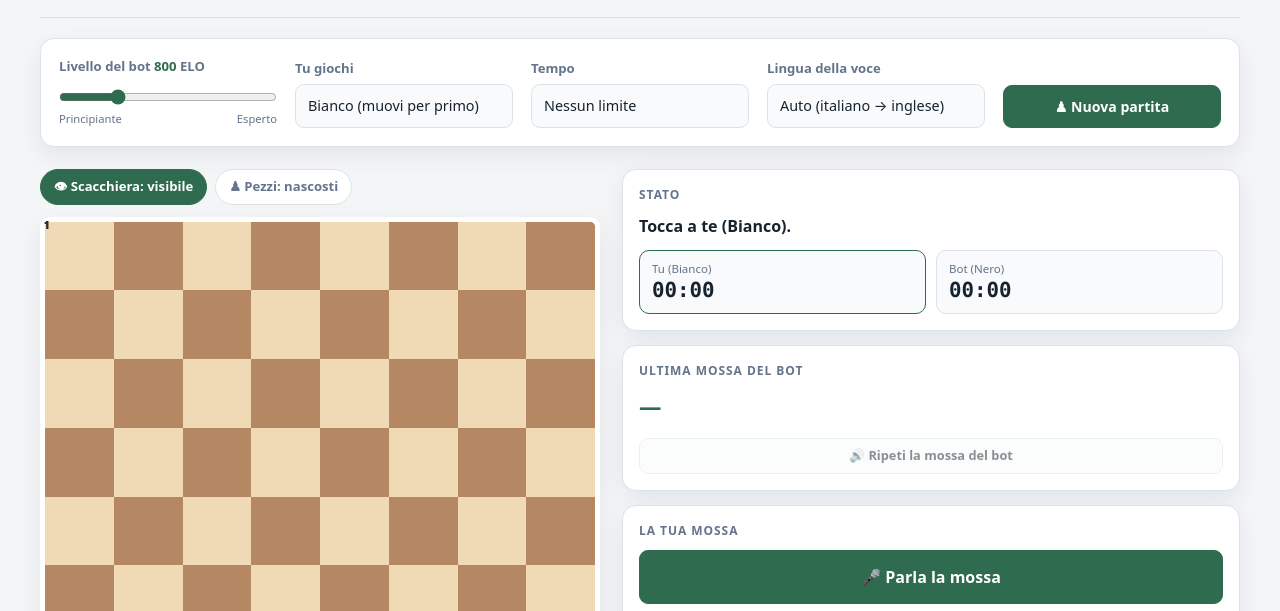
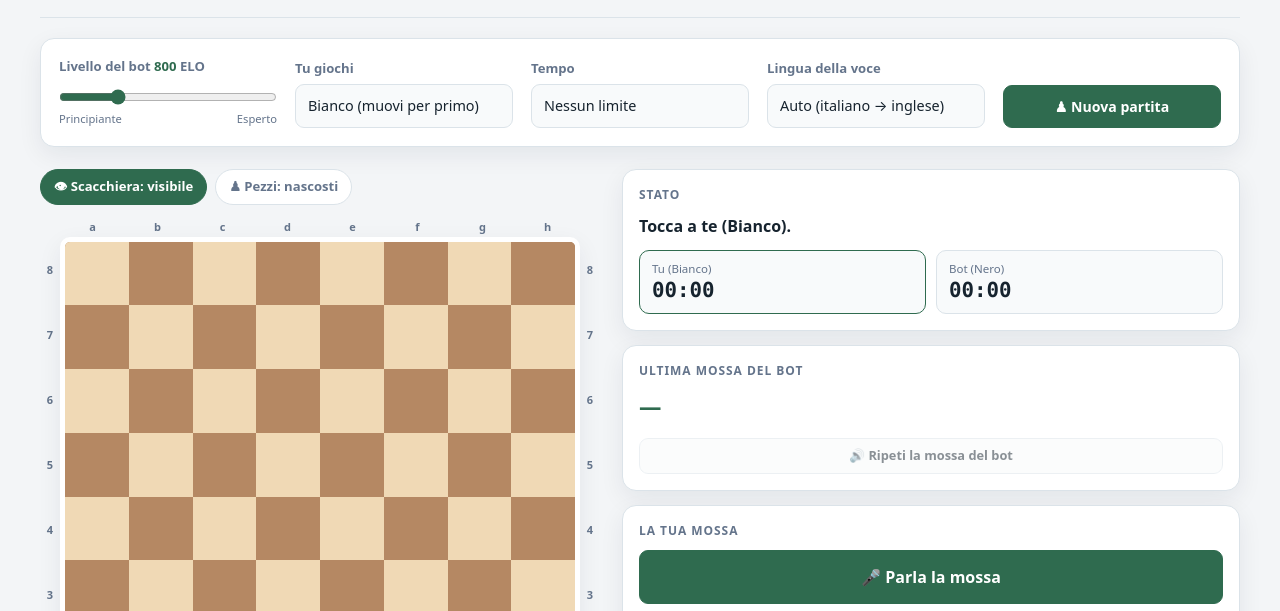
Before and after one commit to stefanopicchi/blindchess, a plain HTML site: page index.html in a window 1280 px wide. Both pictures are taken after a click on the button "👁 Scacchiera: nascosta". Shown: the part 173-784 px from the top of the page. Drawn offline with Linux system fonts and the light colour scheme; no server answers.

Commit message:
Sposta le coordinate ai lati della scacchiera e rimuove il numero nella casella

```diff
--- a/index.html
+++ b/index.html
@@ -89,7 +89,13 @@
         </div>
 
         <div id="boardWrap" class="board-wrap">
-          <div id="board" class="board" role="grid" aria-label="Scacchiera"></div>
+          <div class="board-frame">
+            <div id="filesTop" class="board-coords board-coords--top" aria-hidden="true"></div>
+            <div id="ranksLeft" class="board-coords board-coords--left" aria-hidden="true"></div>
+            <div id="board" class="board" role="grid" aria-label="Scacchiera"></div>
+            <div id="ranksRight" class="board-coords board-coords--right" aria-hidden="true"></div>
+            <div id="filesBottom" class="board-coords board-coords--bottom" aria-hidden="true"></div>
+          </div>
           <div id="boardVeil" class="board-veil">
             <span class="board-veil__icon" aria-hidden="true">🙈</span>
             <strong>Scacchiera nascosta</strong>
--- a/src/board.js
+++ b/src/board.js
@@ -12,6 +12,12 @@ export class BoardView {
     this.el = element;
     this.onSquareClick = onSquareClick;
     this.squares = [];
+    this.coords = {
+      top: document.getElementById('filesTop'),
+      bottom: document.getElementById('filesBottom'),
+      left: document.getElementById('ranksLeft'),
+      right: document.getElementById('ranksRight'),
+    };
 
     for (let i = 0; i < 64; i += 1) {
       const button = document.createElement('button');
@@ -38,6 +44,7 @@ export class BoardView {
     const ranks = orientation === 'w' ? [8, 7, 6, 5, 4, 3, 2, 1] : [1, 2, 3, 4, 5, 6, 7, 8];
     const files = orientation === 'w' ? [...FILES] : [...FILES].reverse();
     const targetSet = new Set(targets.map((t) => t.square || t));
+    this.renderCoords(files, ranks);
 
     let index = 0;
     for (const rank of ranks) {
@@ -62,13 +69,8 @@ export class BoardView {
         button.dataset.square = square;
         button.disabled = !interactive;
 
-        const fileLabel = file === files[files.length - 1]
-          ? `<span class="coord coord--file">${file}</span>` : '';
-        const rankLabel = rank === ranks[ranks.length - 1]
-          ? `<span class="coord coord--rank">${rank}</span>` : '';
         const glyph = piece ? GLYPHS[piece.color][piece.type] : '';
-
-        button.innerHTML = `${glyph}${fileLabel}${rankLabel}`;
+        button.innerHTML = glyph;
         const pieceLabel = piece
           ? `, ${piece.color === 'w' ? 'bianco' : 'nero'} ${NAMES_IT[piece.type]}`
           : '';
@@ -76,4 +78,23 @@ export class BoardView {
       }
     }
   }
+
+  renderCoords(files, ranks) {
+    const groups = [
+      ['top', files],
+      ['bottom', files],
+      ['left', ranks],
+      ['right', ranks],
+    ];
+    for (const [key, values] of groups) {
+      const node = this.coords[key];
+      if (!node) continue;
+      const labels = values.map((value) => {
+        const span = document.createElement('span');
+        span.textContent = String(value);
+        return span;
+      });
+      node.replaceChildren(...labels);
+    }
+  }
 }
--- a/styles.css
+++ b/styles.css
@@ -206,10 +206,28 @@ input[type="range"] { accent-color: var(--accent); cursor: pointer; margin: 6px
 .btn--paused { background: var(--warn); border-color: var(--warn); color: #fff; }
 .btn--paused:hover { background: var(--warn); border-color: var(--warn); }
 
-.board-wrap { position: relative; width: 100%; aspect-ratio: 1 / 1; }
+.board-wrap { position: relative; width: 100%; }
+.board-frame {
+  display: grid;
+  grid-template-columns: 20px minmax(0, 1fr) 20px;
+  grid-template-rows: 20px auto 20px;
+}
+.board-coords {
+  display: grid; place-items: center;
+  font: 700 11px/1 system-ui, sans-serif; color: var(--muted);
+  user-select: none; pointer-events: none;
+}
+.board-coords--top, .board-coords--bottom { grid-column: 2; grid-template-columns: repeat(8, 1fr); }
+.board-coords--top { grid-row: 1; }
+.board-coords--bottom { grid-row: 3; }
+.board-coords--left, .board-coords--right { grid-row: 2; grid-template-rows: repeat(8, 1fr); }
+.board-coords--left { grid-column: 1; }
+.board-coords--right { grid-column: 3; }
+.board-wrap.is-hidden .board-coords { opacity: 0; }
 .board {
+  grid-column: 2; grid-row: 2;
   display: grid; grid-template-columns: repeat(8, 1fr); grid-template-rows: repeat(8, 1fr);
-  width: 100%; height: 100%;
+  width: 100%; aspect-ratio: 1 / 1;
   border: 5px solid var(--surface); border-radius: 10px; overflow: hidden;
   box-shadow: var(--shadow); background: var(--square-dark);
 }
@@ -232,10 +250,6 @@ input[type="range"] { accent-color: var(--accent); cursor: pointer; margin: 6px
 }
 .square--capture::after { width: 80%; height: 80%; background: transparent; border: 5px solid color-mix(in srgb, var(--accent) 60%, transparent); }
 .square[data-square]:disabled { cursor: default; }
-.coord { position: absolute; font: 600 10px/1 system-ui, sans-serif; opacity: .55; pointer-events: none; }
-.coord--file { bottom: 2px; right: 4px; }
-.coord--rank { top: 3px; left: 4px; }
-
 .board-veil {
   position: absolute; inset: 0; border-radius: 10px;
   background: color-mix(in srgb, var(--surface) 94%, transparent);
--- a/sw.js
+++ b/sw.js
@@ -1,7 +1,7 @@
 /* BlindChess service worker: rende l'app installabile e disponibile offline. */
 // Aggiorna il numero di versione a ogni modifica dell'app: così i dispositivi
 // che hanno già installato la PWA scaricano i file nuovi invece della vecchia cache.
-const CACHE_NAME = 'blindchess-v4';
+const CACHE_NAME = 'blindchess-v5';
 
 const CORE_ASSETS = [
   './',
```
Also changed, not shown: 1 other file.
